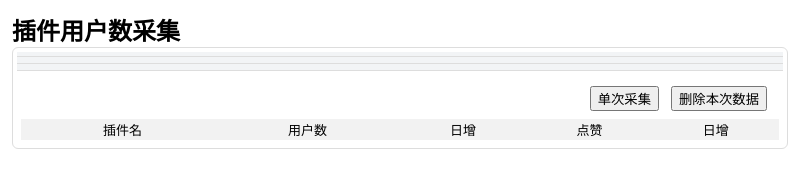
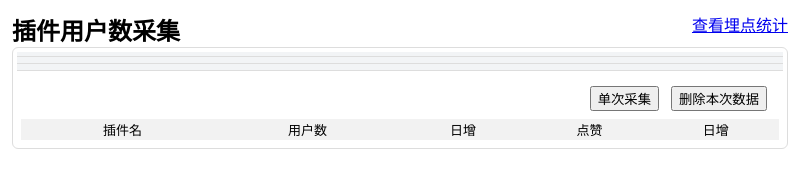
Before and after one commit to littlejohnnyzq/plugin-data-fetcher, an Electron app: page public/index.html in a window 800 px wide. Drawn offline with Linux system fonts and the light colour scheme; no server answers.

Commit message:
Update index.html
add link

```diff
--- a/public/index.html
+++ b/public/index.html
@@ -127,6 +127,7 @@
 
 <body>
     <h2>插件用户数采集</h2>
+    <a href="/stats.html" target="_blank" style="position: absolute; top: 12px; right: 12px;">查看埋点统计</a>
     <!-- <div class="top-bar">
         <label for="interval">自动采集间隔(分钟):</label>
         <input type="number" style="width: 48px;" id="interval" value="30" disabled>
```
